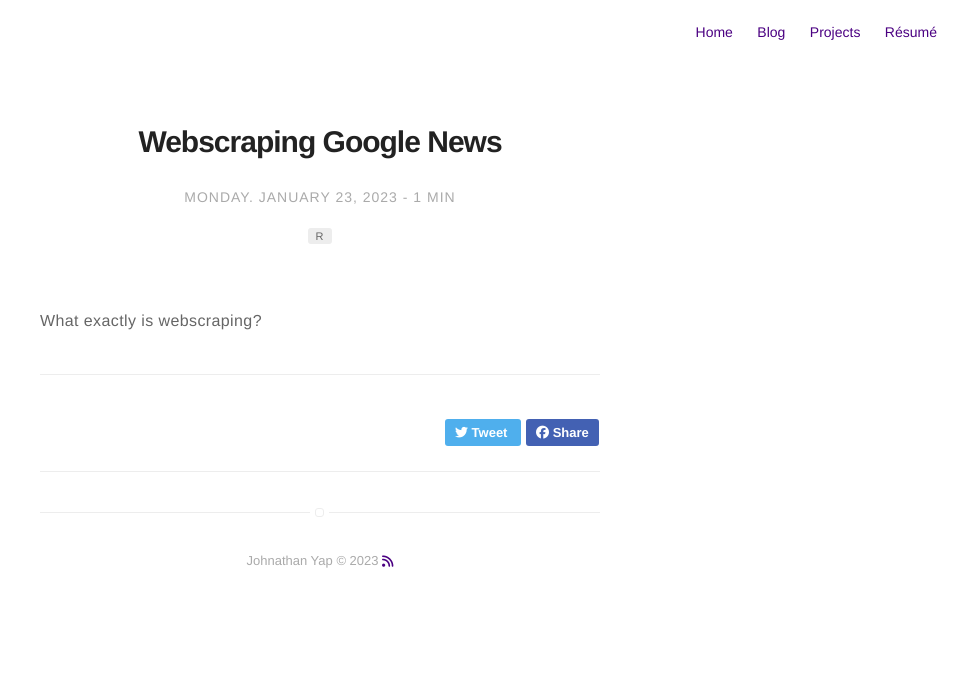
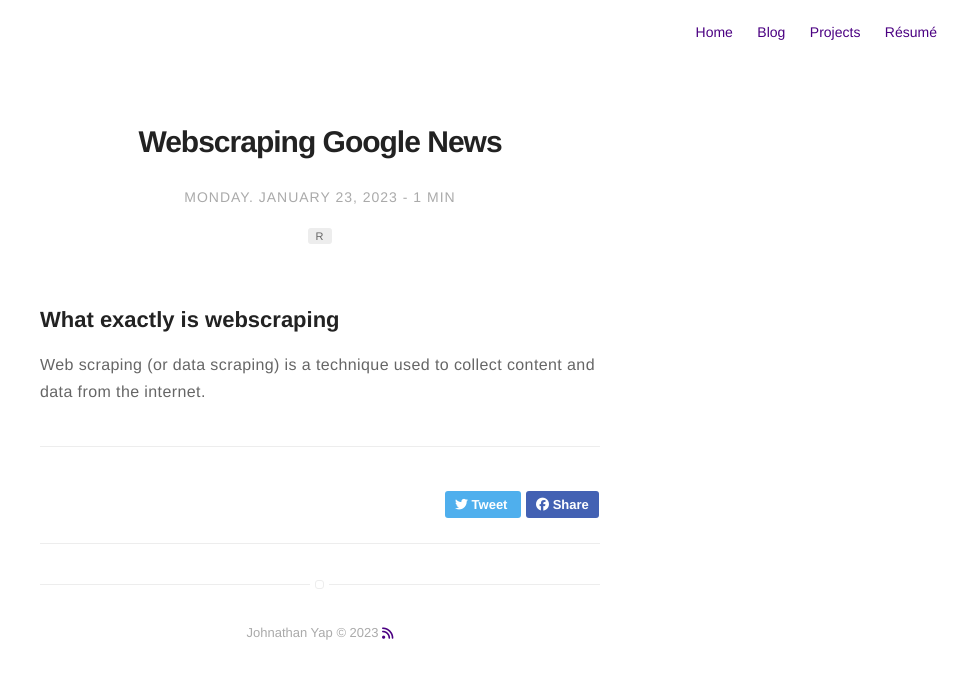
Before and after one commit to jxhnthan/john, a Jekyll site: the page built from _posts/2023-03-29-webscraping.markdown, in a window 1280 px wide. Shown: the top 679 px of the page, without its empty margins (320-1280 px from the left). Built offline with Jekyll 4.4.1, drawn with Linux system fonts in a browser that asks for light colours; nearby versions of some CDN libraries.

Commit message:
Update 2023-03-29-webscraping.markdown

```diff
--- a/_posts/2023-03-29-webscraping.markdown
+++ b/_posts/2023-03-29-webscraping.markdown
@@ -13,4 +13,6 @@ author: johndoe
 externalLink: false
 ---
 
-What exactly is webscraping?
+## What exactly is webscraping
+
+Web scraping (or data scraping) is a technique used to collect content and data from the internet.
```
